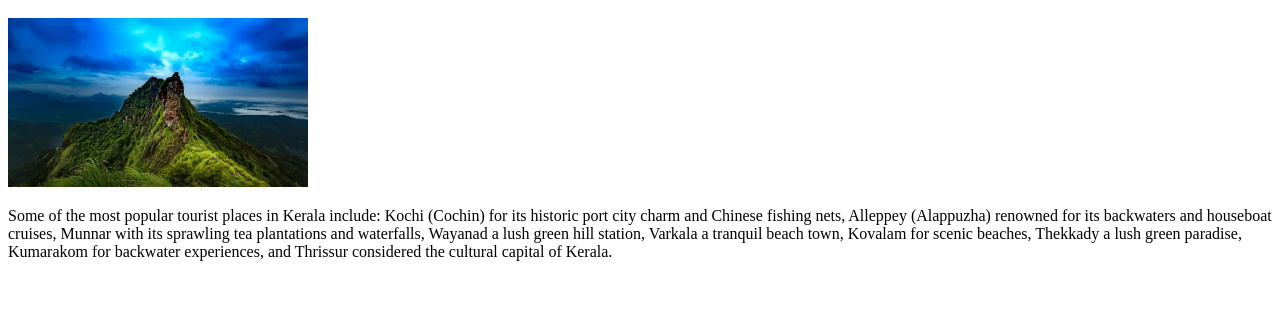
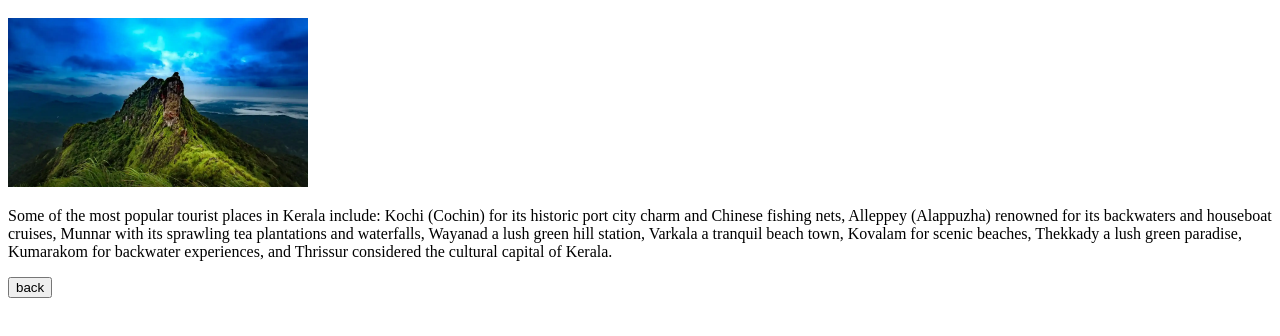
Before and after one commit to sethu1672/first-project, a plain HTML site: page index.html in a window 1280 px wide. Shown: the part 120-456 px from the top of the page. Drawn offline with Linux system fonts and the light colour scheme.

Commit message:
button add new

```diff
--- a/index.html
+++ b/index.html
@@ -10,5 +10,6 @@
     <h1>places</h1>
      <img width="300px"src="profile.webp" alt="">
      <p>Some of the most popular tourist places in Kerala include: Kochi (Cochin) for its historic port city charm and Chinese fishing nets, Alleppey (Alappuzha) renowned for its backwaters and houseboat cruises, Munnar with its sprawling tea plantations and waterfalls, Wayanad a lush green hill station, Varkala a tranquil beach town, Kovalam for scenic beaches, Thekkady a lush green paradise, Kumarakom for backwater experiences, and Thrissur considered the cultural capital of Kerala.</p>
+     <button>back</button>
     </body>
 </html>
```
Also changed, not shown: obtio image sad.jpg (added), spider man.jpg (added).
